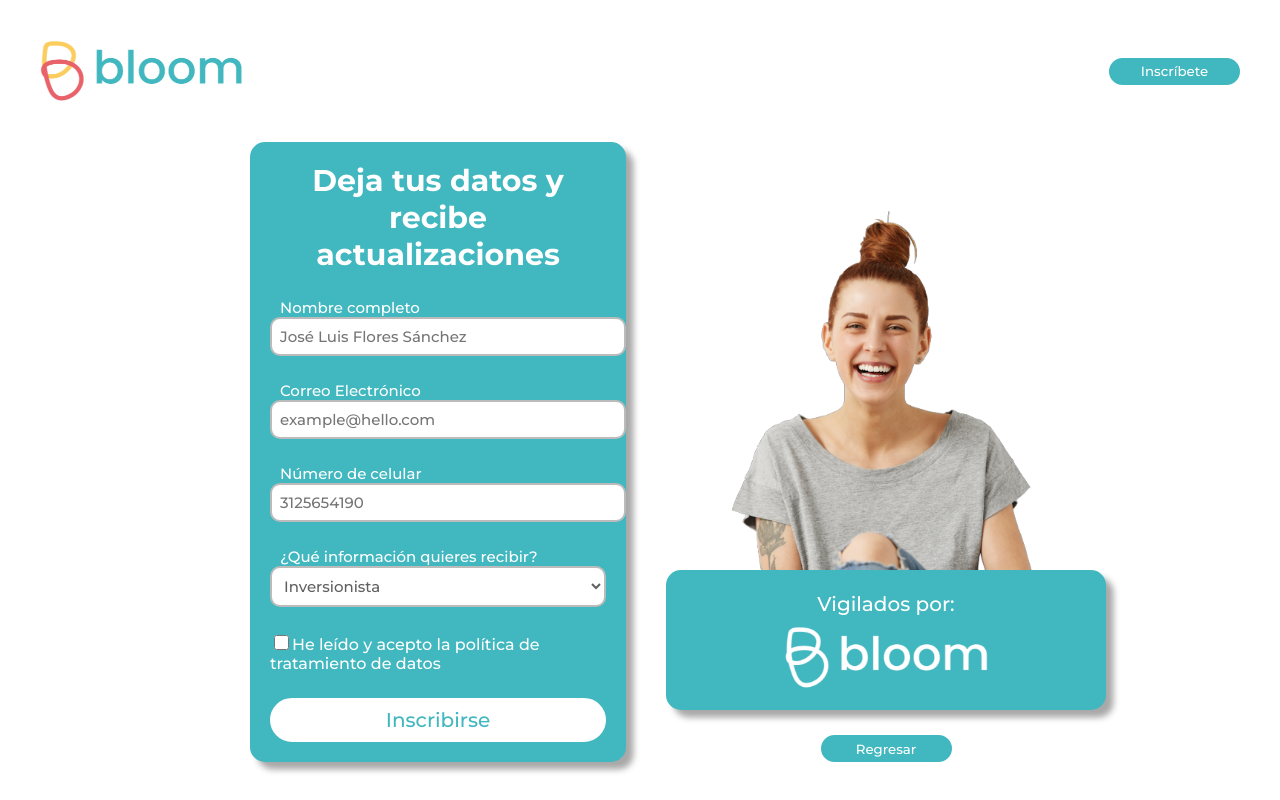
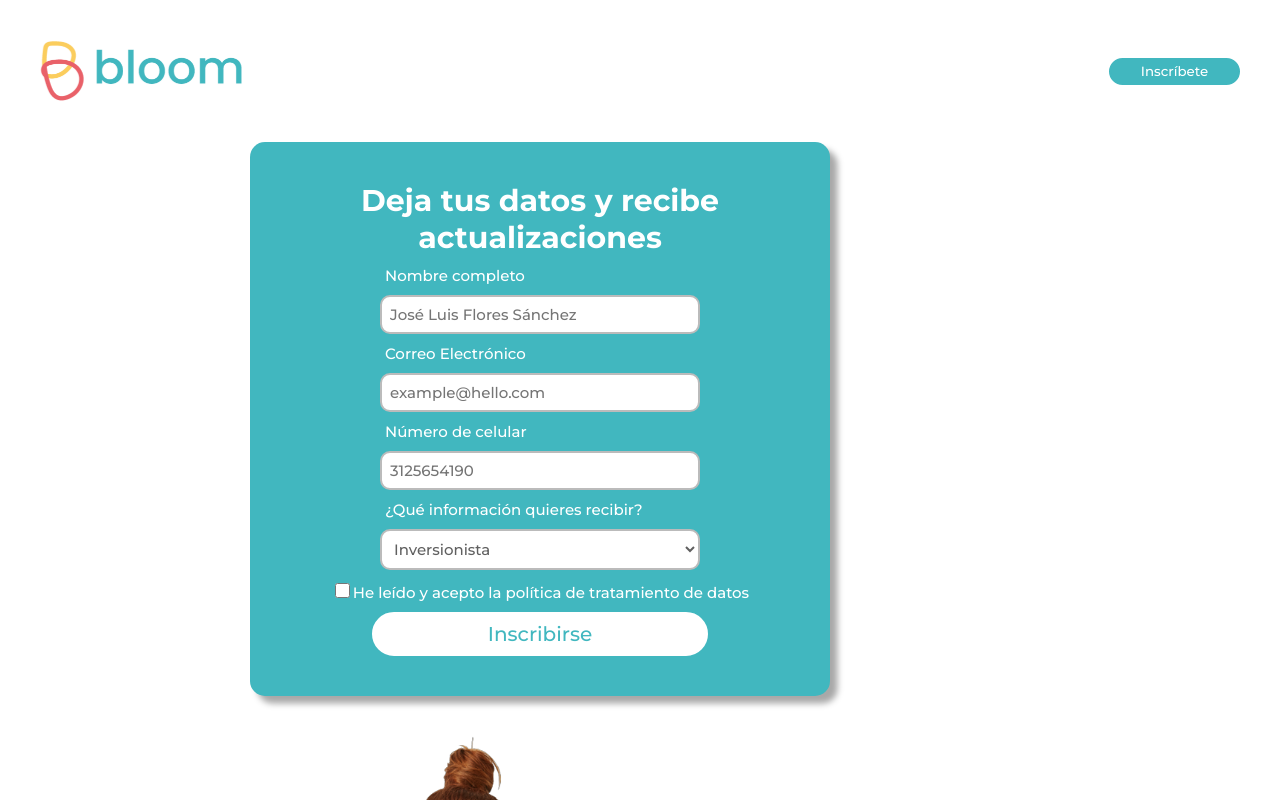
Before and after one commit to Dacaramo/bloom-react-app, a React (Create React App) app: page /signup in a window 1280 px wide. Shown: the top 800 px of the page. Built offline with nearby package versions, Linux system fonts and the light colour scheme.

Commit message:
Services are now being CONSUMED

```diff
--- a/src/App.js
+++ b/src/App.js
@@ -2,6 +2,7 @@ import { useEffect } from "react";
 import { BrowserRouter as Router, Routes, Route } from "react-router-dom";
 import LandingPage from "./pages/LandingPage";
 import SignupPage from "./pages/SignupPage";
+import RegisteredPeoplePage from "./pages/RegisteredPeoplePage";
 import ErrorPage from "./pages/ErrorPage";
 
 function App() {
@@ -15,6 +16,7 @@ function App() {
       <Routes>
         <Route path="/" element={<LandingPage/>} />
         <Route path="/signup" element={<SignupPage/>} />
+        <Route path="/people" element={<RegisteredPeoplePage />} />
         <Route path="*" element={<ErrorPage/>} />
       </Routes>
     </Router>
--- /dev/null
+++ b/src/components/RegisteredPeopleList.js
@@ -0,0 +1,38 @@
+import myStyles from "../styles/RegisteredPeopleList.module.scss";
+import { useEffect, useState } from "react";
+import Axios from "axios";
+import { useNavigate } from "react-router-dom";
+
+const RegisteredPeopleList = () => {
+    const navigate = useNavigate();
+    const [peopleList, setPeopleList] = useState([]);
+
+    useEffect(() => {
+        fetchPeopleList();
+    }, [])
+
+    const fetchPeopleList = async () => {
+        const response = await Axios.get(`https://72fc7xa4pk.execute-api.us-east-2.amazonaws.com/prueba/api/v2/portal/dev-test`);
+        setPeopleList(response.data.data);
+    }
+
+    return (
+        <div className={myStyles.list}>
+            {
+                peopleList.map((person) => {
+                    return (<div className={myStyles.cell}>
+                                <span><b>Nombre: </b>{person.name}</span>
+                                <span><b>Correo: </b>{person.email}</span>
+                                <span><b>Teléfono: </b>{person.cellphone}</span>
+                                <span><b>Aceptó politicas: </b>{person.acceptsPolitics.toString()}</span>
+                                <span><b>Interesado en invertir: </b>{person.interestedInInvesting.toString()}</span>
+                                <span><b>Interesado en recibir préstamo: </b>{person.interestedInBorrowing.toString()}</span>
+                            </div>)
+                })
+            }
+            <button onClick={() => navigate("/signup")}>Regresar</button>
+        </div>
+    );
+}
+
+export default RegisteredPeopleList;
--- a/src/components/SignupPageMain.js
+++ b/src/components/SignupPageMain.js
@@ -2,37 +2,56 @@ import myStyles from "../styles/SignupPageMain.module.scss";
 import logo from "../images/BloomLogoOnBlue.png";
 import happyWomanImg from "../images/HappyWoman.png";
 import { useNavigate } from "react-router-dom";
+import { useState } from "react";
+import Axios from "axios";
 
 const SignupPageMain = () => {
     const navigate = useNavigate();
 
+    const [fullName, setFullName] = useState("");
+    const [email, setEmail] = useState("");
+    const [phoneNumber, setPhoneNumber] = useState("");
+    const [infoType, setInfoType] = useState("INVESTOR");
+    const [policiesAccepted, setPoliciesAccepted] = useState(false);
+    const [isLoading, setIsLoading] = useState(false);
+
+    const body = {
+        name: fullName,
+        email: email,
+        cellphone: phoneNumber,
+        acceptsPolicies: policiesAccepted,
+        interestedInInvesting: (infoType === "INVESTOR"),
+        interestedInBorrowing: (infoType === "ORGANIZATION")
+    }
+
+    const handleSubmit = async (e) => {
+        e.preventDefault();
+
+        setIsLoading(true);
+        await Axios.post(`https://72fc7xa4pk.execute-api.us-east-2.amazonaws.com/prueba/api/v2/portal/dev-test`, body);
+        setIsLoading(false);
+    }
+
     return (
         <div className={myStyles.mainContainer}>
-            <form className={myStyles.formContainer}>
+            <form className={myStyles.formContainer} onSubmit={handleSubmit}>
                 <h1>Deja tus datos y recibe actualizaciones</h1>
-                <div>
                 <label htmlFor="fullNameInput">Nombre completo</label>
-                    <input type="text" id="fullNameInput" placeholder="José Luis Flores Sánchez" required/>
-                </div>
-                <div>
+                <input type="text" id="fullNameInput" placeholder="José Luis Flores Sánchez" required onChange={(e) => setFullName(e.target.value)}/>
                 <label htmlFor="emailInput">Correo Electrónico</label>
-                    <input type="email" id="emailInput" placeholder="example@hello.com" required/>
-                </div>
-                <div>
+                <input type="email" id="emailInput" placeholder="example@hello.com" required onChange={(e) => setEmail(e.target.value)}/>
                 <label htmlFor="phoneNumberInput">Número de celular</label>
-                    <input type="tel" id="phoneNumberInput" placeholder="3125654190" required/>
-                </div>
-                <div>
-                    <label htmlFor="infoTypeSelect">¿Qué información quieres recibir?</label><br />
-                    <select id="infoTypeSelect" required>
+                <input type="tel" id="phoneNumberInput" placeholder="3125654190" required onChange={(e) => setPhoneNumber(e.target.value)}/>
+                <label htmlFor="infoTypeSelect">¿Qué información quieres recibir?</label>
+                <select id="infoTypeSelect" required onChange={(e) => setInfoType(e.target.value)}>
                     <option key="investor" value="INVESTOR">Inversionista</option>
                     <option key="organization" value="ORGANIZATION">Empresa</option>
                 </select>
-                </div>
                 <label htmlFor="termsAndConditionsCheckbox">
-                    <input type="checkbox" id="termsAndConditionsCheckbox" required/>He leído y acepto la política de tratamiento de datos
+                    <input type="checkbox" id="termsAndConditionsCheckbox" onChange={(e) => setPoliciesAccepted(e.target.checked)}/>
+                    He leído y acepto la política de tratamiento de datos
                 </label>
-                <button type="submit">Inscribirse</button>
+                <button type="submit" disabled={isLoading}>Inscribirse</button>
             </form>
             <div className={myStyles.returnContainer}>
                 <div>
@@ -41,6 +60,7 @@ const SignupPageMain = () => {
                     <img className={myStyles.bloomLogoImg} src={logo} alt="" />
                 </div>
                 <button onClick={() => navigate("/")}>Regresar</button>
+                <button onClick={() => navigate("/people")}>Ver registrados</button>
             </div>
         </div>
     );
--- a/src/index.scss
+++ b/src/index.scss
@@ -26,6 +26,8 @@ button:hover {
 }
 
 input, select {
+  width: 100%;
+  max-width: 300px;
   padding: 8px;
   border-radius: 10px;
   border-width: 2px;
@@ -35,16 +37,11 @@ input, select {
   background-color: $white;
   border-color: $input-border-grey;
   color: $grey;
-}
 
-input {
-  width: 100%;
-  max-width: 400px;
-}
-
-select {
-  width: 100%;
-  max-width: 400px;
+  -ms-box-sizing:content-box;
+  -moz-box-sizing:content-box;
+  -webkit-box-sizing:content-box;
+  box-sizing:content-box;
 }
 
 input[type=checkbox] {
--- /dev/null
+++ b/src/pages/RegisteredPeoplePage.js
@@ -0,0 +1,15 @@
+import Navbar from "../components/Navbar";
+import RegisteredPeopleList from "../components/RegisteredPeopleList";
+import Footer from "../components/Footer";
+
+const RegisteredPeoplePage = () => {
+    return (
+        <>
+            <Navbar />
+            <RegisteredPeopleList />
+            <Footer />
+        </>
+    );
+}
+
+export default RegisteredPeoplePage;
--- a/src/styles/LandingPageMain.module.scss
+++ b/src/styles/LandingPageMain.module.scss
@@ -33,6 +33,12 @@
     justify-content: space-between;
     align-items: center;
     gap: 25px;
+}
+
+@media screen and (max-width: 500px) {
+    .firstChildContainer {
+        justify-content: center;
+    }
 }
 
 .warrantyCard {
--- /dev/null
+++ b/src/styles/RegisteredPeopleList.module.scss
@@ -0,0 +1,28 @@
+@import "../Variables.module.scss";
+
+.list {
+    display: flex;
+    flex-direction: column;
+    justify-content: flex-start;
+    align-items: center;
+    gap: 5px;
+    padding-left: 40px;
+    padding-right: 40px;
+    button {
+        margin-top: 25px;
+    }
+}
+
+.cell {
+    display: flex;
+    flex-direction: column;
+    justify-content: space-evenly;
+    align-items: flex-start;
+    padding: 15px;
+    border-radius: 15px;
+    background-color: $blue;
+    span {
+        font-size: 15px;
+        color: $white
+    }
+}
--- a/src/styles/SignupPageMain.module.scss
+++ b/src/styles/SignupPageMain.module.scss
@@ -3,31 +3,48 @@
 .mainContainer {
     padding-left: 250px;
     padding-right: 250px;
-    gap: 40px;
+    gap: 25px;
     display: flex;
     flex-direction: row;
     justify-content: space-between;
     align-items: center;
+    flex-wrap: wrap;
+}
+
+@media screen and (max-width: 1562px) {
+    .mainContainer {
+        gap: 400px;
+    }
+}
+
+@media screen and (max-width: 730px) {
+    .mainContainer {
+        padding-left: 40px;
+        padding-right: 40px;
+    }
 }
 
 @media screen and (max-width: 500px) {
     .mainContainer {
-        padding-left: 25px;
-        padding-right: 25px;
+        padding-left: 0px;
+        padding-right: 0px;
+        justify-content: center;
     }
 }
 
 // First child related selectors
 
 .formContainer {
-    padding: 20px;
+    padding: 40px;
     display: flex;
     flex-direction: column;
     justify-content: space-evenly;
     align-items: center;
     background-color: $blue;
+    width: 500px;
+    min-width: 500px;
     border-radius: 15px;
-    gap: 25px;
+    gap: 10px;
     box-shadow: 7.5px 7.5px 6px rgb(168, 168, 168);
     h1 {
         margin: 0;
@@ -35,17 +52,14 @@
         text-align: center;
         color: $white;
     }
-    div {
-        width: 100%;
-        max-width: 400px;
-        label {
-            margin-left: 10px;
-            font-size: 15px;
-            color: $white;
-        }
+    label {
+        align-self:flex-start;
+        margin-left: 95px;
+        font-size: 15px;
+        color: $white;
     }
-    label {
-        color: $white;
+    select + label {
+        margin: auto;
     }
     button {
         width: 336px;
@@ -57,6 +71,21 @@
         color: $blue;
     }
 }
+
+@media screen and (max-width: 500px) {
+    .formContainer {
+        padding: 20px 1px;
+        width: 350px;
+        min-width: 350px;
+        label {
+            align-self:flex-start;
+            margin-left: 20px;
+            font-size: 15px;
+            color: $white;
+        }
+    }
+}
+
 
 // Second child related selectors
 
@@ -98,3 +127,9 @@
     width: 300px;
     bottom: 100%;
 }
+
+@media screen and (max-width: 500px) {
+    .returnContainer {
+        display: none;
+    }
+}
```
Lines whose indentation alone changed are shown as unchanged.
